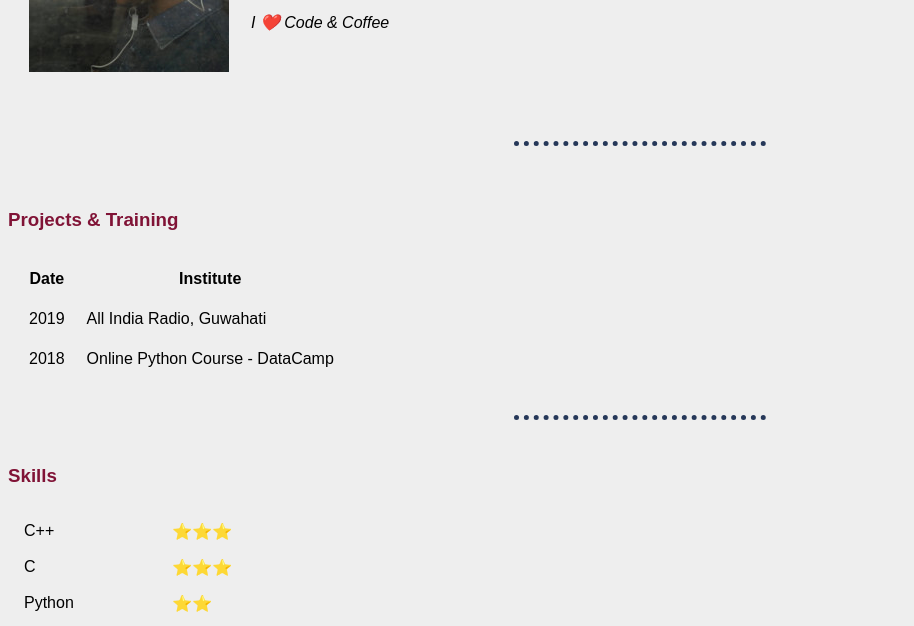
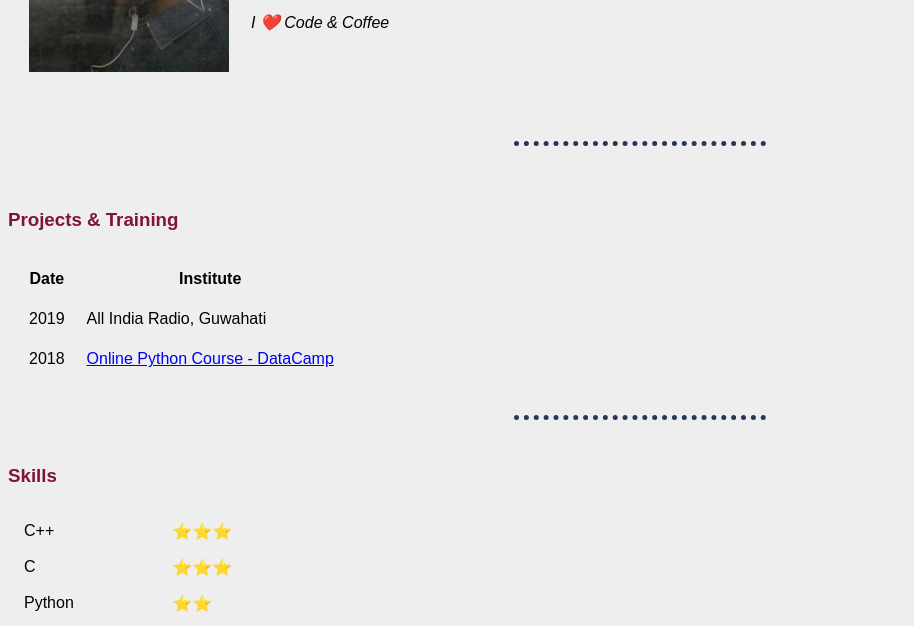
Before and after one commit to Nilotpal07/cv, a plain HTML site: page index.html in a window 1280 px wide. Shown: the part 157-783 px from the top of the page, without its empty margins (0-914 px from the left). Drawn offline with Linux system fonts and the light colour scheme.

Commit message:
Link to certificates added

```diff
--- a/index.html
+++ b/index.html
@@ -38,7 +38,7 @@
     </tr>
     <tr>
       <td>2018</td>
-      <td>Online Python Course - DataCamp</td>
+      <td> <a href="assets\downloads\Pythoncft.pdf">Online Python Course - DataCamp</a> </td>
     </tr>
     </tr>
   </table>
```
Also changed, not shown: 1 other file.
